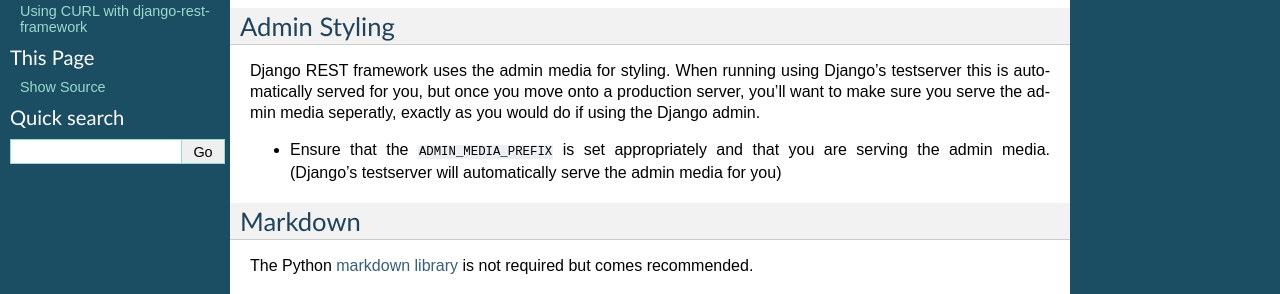
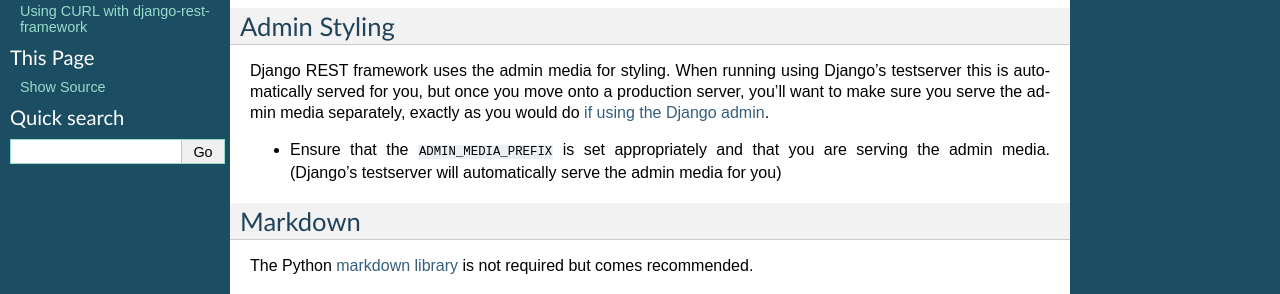
Before and after one commit to kartikeya1213/django-rest-framework, a Sphinx documentation site: the page built from docs/howto/setup.rst, in a window 1280 px wide. Shown: the part 257-551 px from the top of the page. Built offline with Sphinx 7.4.7, drawn with Linux system fonts in a browser that asks for light colours.

Commit message:
Link to django docs on serving admin media

```diff
--- a/docs/howto/setup.rst
+++ b/docs/howto/setup.rst
@@ -15,7 +15,7 @@ This will be the case by default so you shouldn't normally need to do anything h
 Admin Styling
 -------------
 
-Django REST framework uses the admin media for styling.  When running using Django's testserver this is automatically served for you, but once you move onto a production server, you'll want to make sure you serve the admin media seperatly, exactly as you would do if using the Django admin.
+Django REST framework uses the admin media for styling.  When running using Django's testserver this is automatically served for you, but once you move onto a production server, you'll want to make sure you serve the admin media separately, exactly as you would do `if using the Django admin <http://docs.djangoproject.com/en/dev/howto/deployment/modwsgi/#serving-the-admin-files>`_.
 
 * Ensure that the ``ADMIN_MEDIA_PREFIX`` is set appropriately and that you are serving the admin media.  (Django's testserver will automatically serve the admin media for you)
 
```
